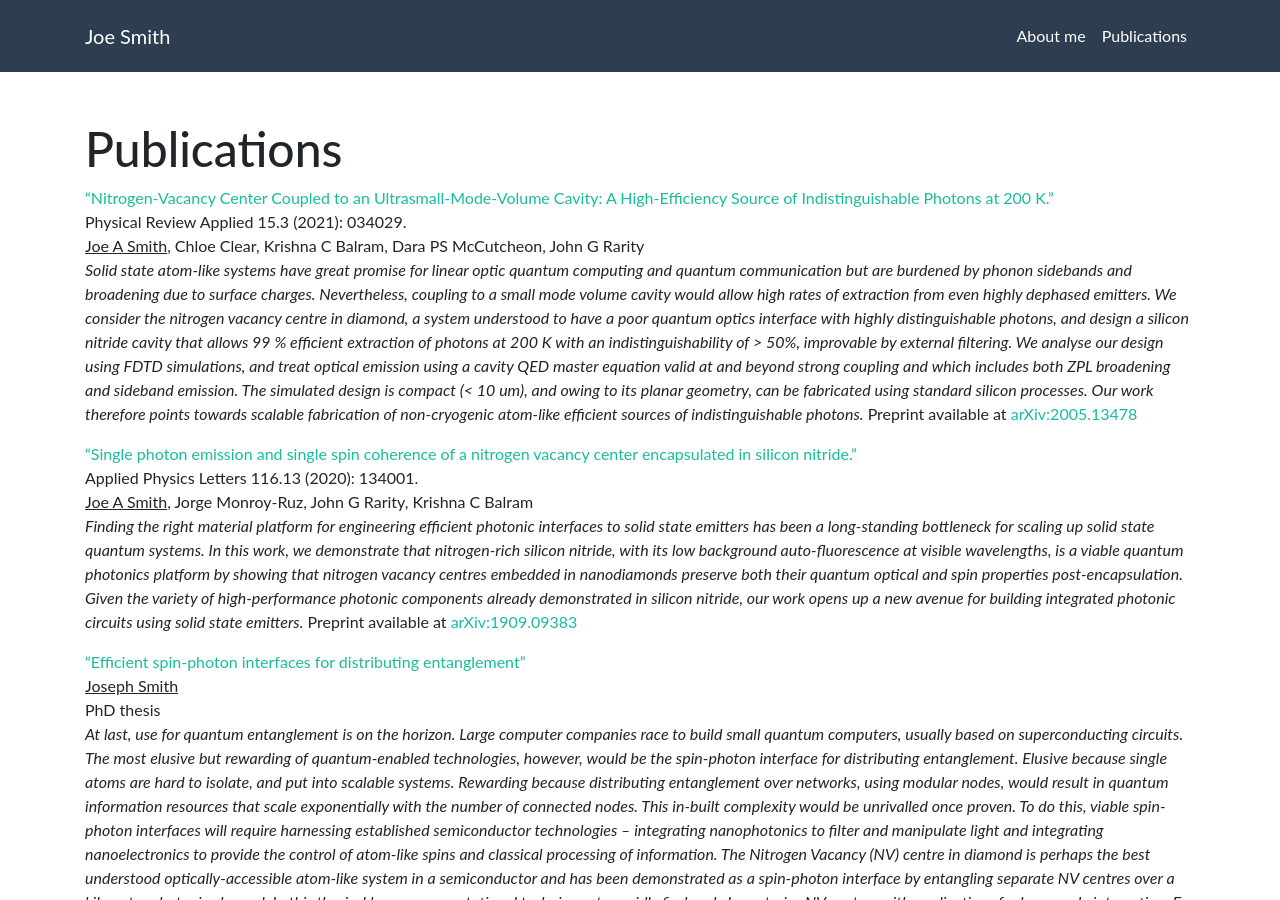
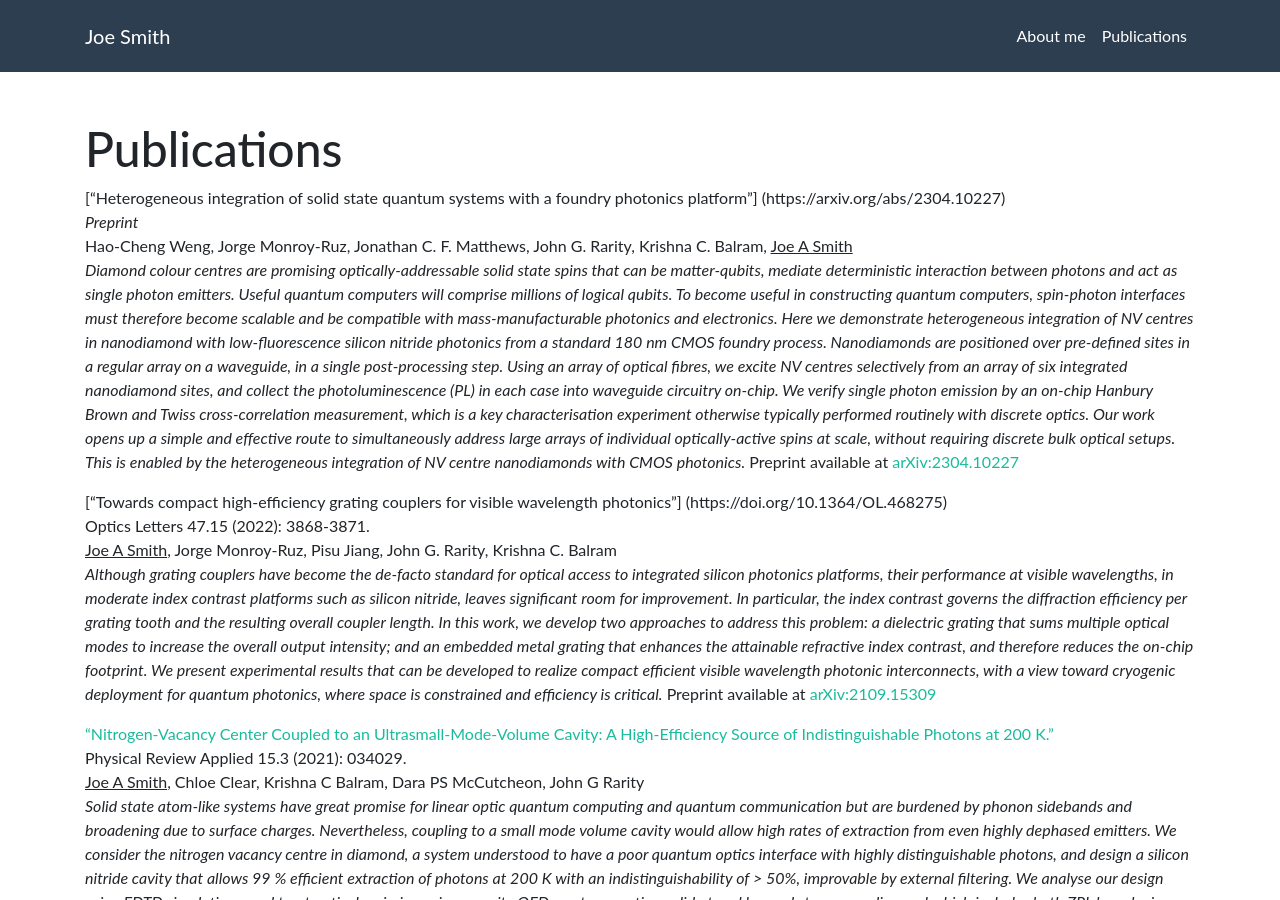
Before and after one commit to joesmio/joesmio.github.io, a Jekyll site: the page built from papers.md, in a window 1280 px wide and 900 px high. Built offline with Jekyll 4.4.1, drawn with Linux system fonts in a browser that asks for light colours.

Commit message:
Update papers.md
Added links to latest publications

```diff
--- a/papers.md
+++ b/papers.md
@@ -2,7 +2,19 @@
 layout: page
 title: Publications
 ---
+["Heterogeneous integration of solid state quantum systems with a foundry photonics platform"]
+(https://arxiv.org/abs/2304.10227) \
+*Preprint* \
+Hao-Cheng Weng, Jorge Monroy-Ruz, Jonathan C. F. Matthews, John G. Rarity, Krishna C. Balram, <u>Joe A Smith</u> \
+*Diamond colour centres are promising optically-addressable solid state spins that can be matter-qubits, mediate deterministic interaction between photons and act as single photon emitters. Useful quantum computers will comprise millions of logical qubits. To become useful in constructing quantum computers, spin-photon interfaces must therefore become scalable and be compatible with mass-manufacturable photonics and electronics. Here we demonstrate heterogeneous integration of NV centres in nanodiamond with low-fluorescence silicon nitride photonics from a standard 180 nm CMOS foundry process. Nanodiamonds are positioned over pre-defined sites in a regular array on a waveguide, in a single post-processing step. Using an array of optical fibres, we excite NV centres selectively from an array of six integrated nanodiamond sites, and collect the photoluminescence (PL) in each case into waveguide circuitry on-chip. We verify single photon emission by an on-chip Hanbury Brown and Twiss cross-correlation measurement, which is a key characterisation experiment otherwise typically performed routinely with discrete optics. Our work opens up a simple and effective route to simultaneously address large arrays of individual optically-active spins at scale, without requiring discrete bulk optical setups. This is enabled by the heterogeneous integration of NV centre nanodiamonds with CMOS photonics.*
+Preprint available at [arXiv:2304.10227](https://arxiv.org/abs/2304.10227)
 
+["Towards compact high-efficiency grating couplers for visible wavelength photonics"]
+(https://doi.org/10.1364/OL.468275) \
+Optics Letters 47.15 (2022): 3868-3871. \
+<u>Joe A Smith</u>, Jorge Monroy-Ruz, Pisu Jiang, John G. Rarity, Krishna C. Balram \
+*Although grating couplers have become the de-facto standard for optical access to integrated silicon photonics platforms, their performance at visible wavelengths, in moderate index contrast platforms such as silicon nitride, leaves significant room for improvement. In particular, the index contrast governs the diffraction efficiency per grating tooth and the resulting overall coupler length. In this work, we develop two approaches to address this problem: a dielectric grating that sums multiple optical modes to increase the overall output intensity; and an embedded metal grating that enhances the attainable refractive index contrast, and therefore reduces the on-chip footprint. We present experimental results that can be developed to realize compact efficient visible wavelength photonic interconnects, with a view toward cryogenic deployment for quantum photonics, where space is constrained and efficiency is critical.*
+Preprint available at [arXiv:2109.15309](https://arxiv.org/abs/2109.15309)
 
 ["Nitrogen-Vacancy Center Coupled to an Ultrasmall-Mode-Volume Cavity: A High-Efficiency Source of Indistinguishable Photons at 200 K."](https://journals.aps.org/prapplied/abstract/10.1103/PhysRevApplied.15.034029) \
 Physical Review Applied 15.3 (2021): 034029. \
```
